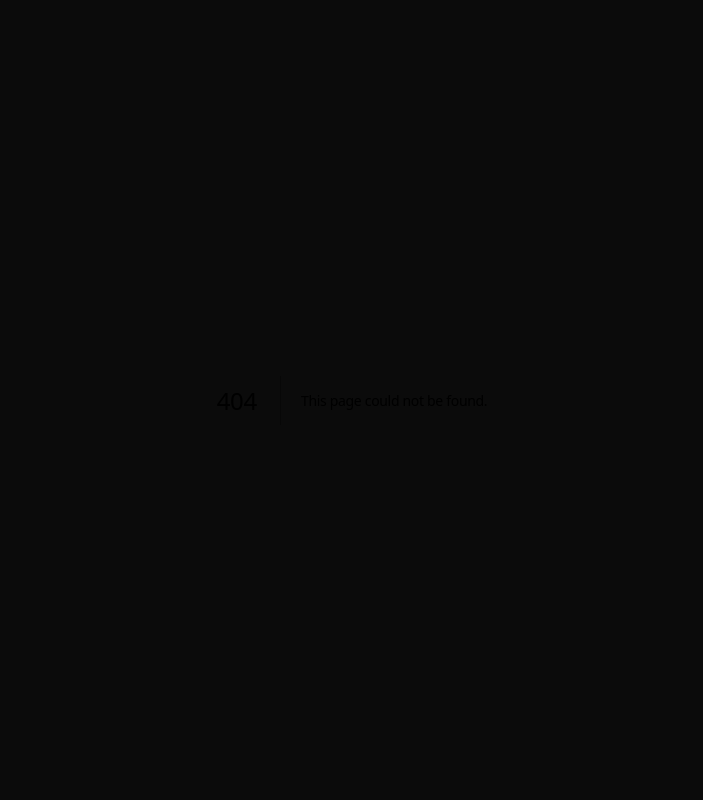
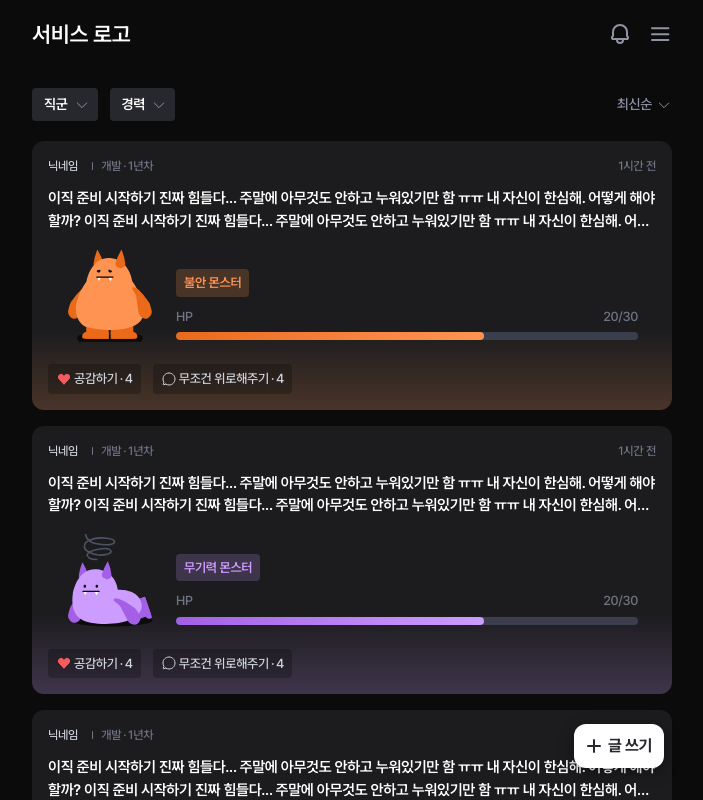
Before and after one commit to DDD-Community/DDD-13-WEBBB-FE, a Next.js app: page /home in a window 1280 px wide. Before the commit this address had no page. Shown: the top 800 px of the page, without its empty margins (288-991 px from the left). Built offline with nearby package versions, Linux system fonts and the light colour scheme.

Commit message:
feat: 기존 홈 페이지를 /home으로 이동

```diff
--- a/app/(index)/page.tsx
+++ b/app/home/page.tsx
@@ -1,5 +1,5 @@
 import Filter from "./Filter";
-import TopBar from "./TopBar";
+import MainTopbar from "@/components/MainTopbar";
 import WriteButton from "./WriteButton";
 import CharacterCard from "@/components/CharacterCard";
 
@@ -7,7 +7,7 @@ export default function Home() {
   return (
     <>
       <div>
-        <TopBar />
+        <MainTopbar />
         <Filter />
       </div>
 
--- a/app/(index)/TopBar.tsx
+++ b/components/MainTopbar.tsx
@@ -6,7 +6,7 @@ import Close from "@/assets/icons/ic_close.svg";
 import { useState } from "react";
 import Link from "next/link";
 
-export default function TopBar() {
+export default function MainTopbar() {
   const [isMenuOpen, setIsMenuOpen] = useState(false);
 
   const handleMenuClick = () => {
```
Also changed, not shown: app/home/Filter.tsx (renamed from app/(index)/Filter.tsx), app/home/WriteButton.tsx (renamed from app/(index)/WriteButton.tsx).
